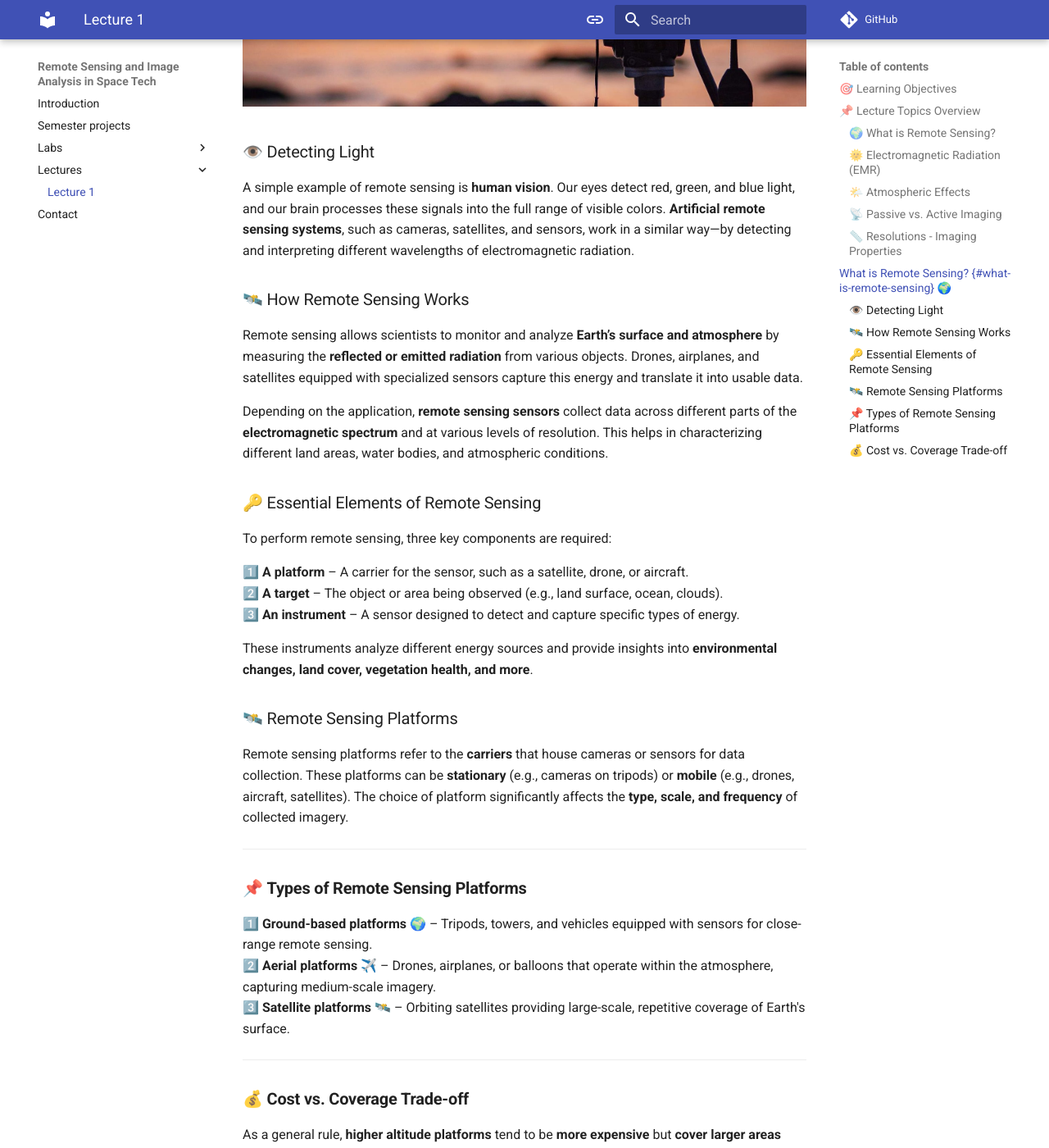
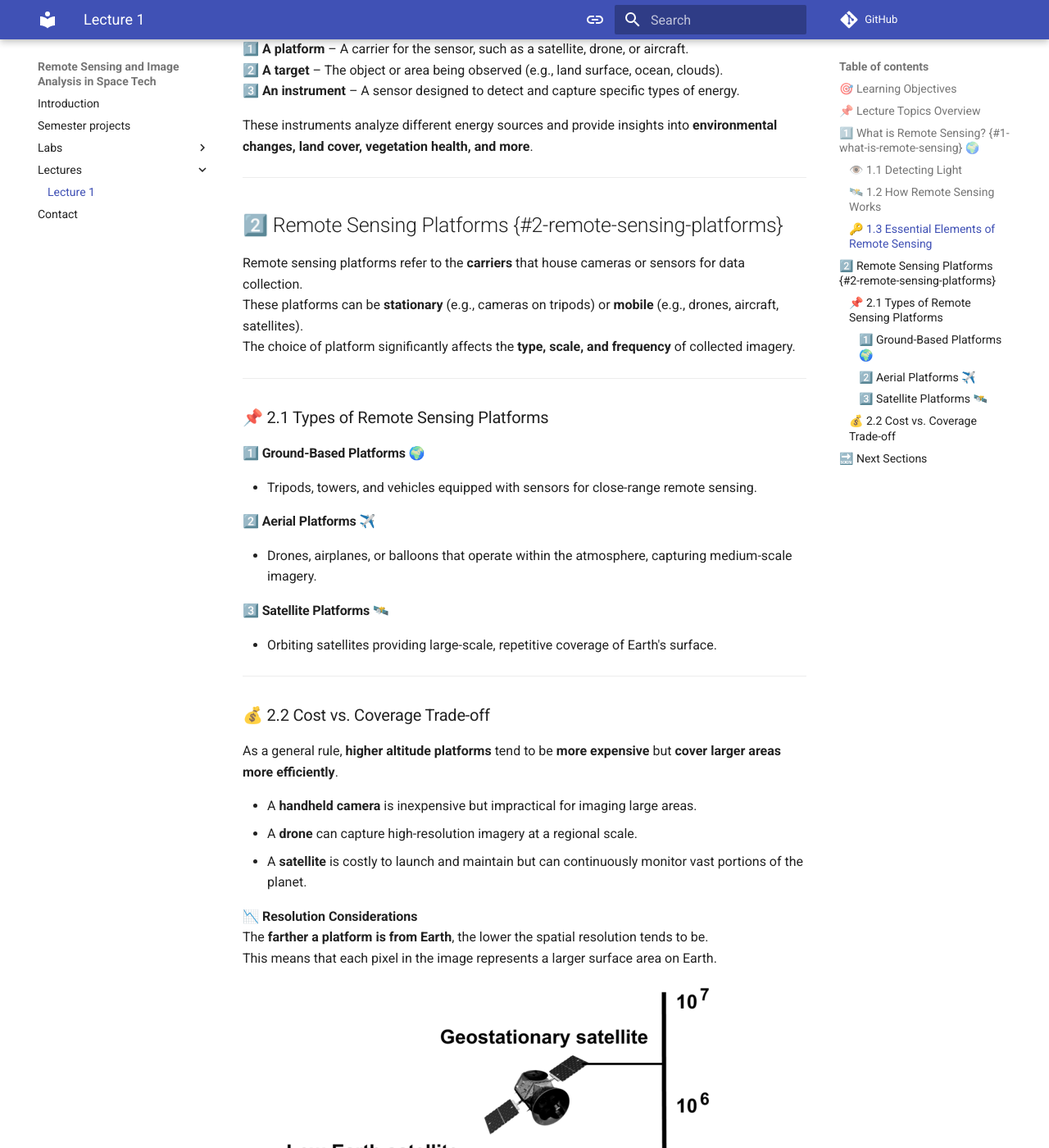
Before and after one commit to eo-agh/eo-course, an MkDocs documentation site: the page built from docs/assets/lectures/lecture_1.md, in a window 1280 px wide and 1400 px high, scrolled down 1924 px. Shown: the whole window at 82% size. Built offline with MkDocs 1.6.1 and Material for MkDocs 9.7.7, drawn with Linux system fonts in a browser that asks for light colours; comment, search, counter and statistics services are not loaded; some of the changed text lies outside the part shown.

Commit message:
Rebuilded structure of the document

```diff
--- a/docs/assets/lectures/lecture_1.md
+++ b/docs/assets/lectures/lecture_1.md
@@ -4,58 +4,43 @@
 
 By the end of this lecture, you will understand:
 
-✅ **What is Remote Sensing** and its importance in Earth observation
-✅ **The role of electromagnetic radiation (EMR)** in remote sensing
-✅ **How the atmosphere affects remote sensing data**
-✅ **The difference between passive and active remote sensing systems**
-✅ **Key imaging properties**, including spatial, spectral, radiometric, and temporal resolution
+✅ **[What is Remote Sensing](#1-what-is-remote-sensing)** and its importance in Earth observation
+✅ **[The role of electromagnetic radiation (EMR)](#2-electromagnetic-radiation-emr)** in remote sensing
+✅ **[How the atmosphere affects remote sensing data](#3-atmospheric-effects)**
+✅ **[The difference between passive and active remote sensing systems](#4-passive-vs-active-imaging)**
+✅ **[Key imaging properties](#5-resolutions-imaging-properties)**, including spatial, spectral, radiometric, and temporal resolution
 
 ---
 
 ## 📌 Lecture Topics Overview
 
-### 🌍 [What is Remote Sensing?](#what-is-remote-sensing)
-Remote sensing is the process of gathering information about an object or environment from a distance, typically using satellites, aircraft, or drones. It plays a crucial role in monitoring the Earth's surface, oceans, and atmosphere.
-
-### 🌞 Electromagnetic Radiation (EMR)
-Remote sensing relies on EMR, which travels in waves. Different sensors detect specific wavelengths, allowing them to capture different types of surface features.
-
-### 🌤️ Atmospheric Effects
-The atmosphere can absorb, scatter, or distort radiation before it reaches a sensor, influencing the quality of remote sensing data.
-
-### 📡 Passive vs. Active Imaging
-Remote sensing systems can be categorized into **passive** (relying on natural light sources, such as the Sun) and **active** (using their own energy source, such as radar or LiDAR).
-
-### 📏 Resolutions - Imaging Properties
-The quality and usability of remote sensing data depend on different resolution types:
-- **Spatial resolution** (image pixel size)
-- **Spectral resolution** (number of detected wavelengths)
-- **Radiometric resolution** (sensitivity to intensity differences)
-- **Temporal resolution** (frequency of data capture)
+1️⃣ **[What is Remote Sensing?](#1-what-is-remote-sensing)**
+2️⃣ **[Electromagnetic Radiation (EMR)](#2-electromagnetic-radiation-emr)**
+3️⃣ **[Atmospheric Effects](#3-atmospheric-effects)**
+4️⃣ **[Passive vs. Active Imaging](#4-passive-vs-active-imaging)**
+5️⃣ **[Resolutions - Imaging Properties](#5-resolutions-imaging-properties)**
 
 ---
 
-📌 _In the next sections, we will explore each of these topics in detail with examples and illustrations._
-
----
-##  What is Remote Sensing? {#what-is-remote-sensing} 🌍
+## 1️⃣ What is Remote Sensing? {#1-what-is-remote-sensing} 🌍
 
 Remote sensing is the **process of collecting information** about objects from a distance, without the need for physical contact. It is both a **science and an art**, as it involves obtaining and interpreting data about an object, area, or phenomenon through measurements made by instruments that are not in direct contact with the subject (Lillesand et al., 2015).
 
 ![Remote Sensing Illustration](https://raw.githubusercontent.com/eo-agh/eo-course/main/docs/assets/images/lecture1_image1.jpg)
 
-
-### 👁️ Detecting Light
+### 👁️ 1.1 Detecting Light
 
 A simple example of remote sensing is **human vision**. Our eyes detect red, green, and blue light, and our brain processes these signals into the full range of visible colors. **Artificial remote sensing systems**, such as cameras, satellites, and sensors, work in a similar way—by detecting and interpreting different wavelengths of electromagnetic radiation.
 
-### 🛰️ How Remote Sensing Works
+### 🛰️ 1.2 How Remote Sensing Works
 
-Remote sensing allows scientists to monitor and analyze **Earth’s surface and atmosphere** by measuring the **reflected or emitted radiation** from various objects. Drones, airplanes, and satellites equipped with specialized sensors capture this energy and translate it into usable data.
+Remote sensing allows scientists to monitor and analyze **Earth’s surface and atmosphere** by measuring the **reflected or emitted radiation** from various objects.
+Drones, airplanes, and satellites equipped with specialized sensors capture this energy and translate it into usable data.
 
-Depending on the application, **remote sensing sensors** collect data across different parts of the **electromagnetic spectrum** and at various levels of resolution. This helps in characterizing different land areas, water bodies, and atmospheric conditions.
+Depending on the application, **remote sensing sensors** collect data across different parts of the **electromagnetic spectrum** and at various levels of resolution.
+This helps in characterizing different land areas, water bodies, and atmospheric conditions.
 
-### 🔑 Essential Elements of Remote Sensing
+### 🔑 1.3 Essential Elements of Remote Sensing
 
 To perform remote sensing, three key components are required:
 
@@ -65,21 +50,31 @@
 
 These instruments analyze different energy sources and provide insights into **environmental changes, land cover, vegetation health, and more**.
 
-### 🛰️ Remote Sensing Platforms
+---
 
-Remote sensing platforms refer to the **carriers** that house cameras or sensors for data collection. These platforms can be **stationary** (e.g., cameras on tripods) or **mobile** (e.g., drones, aircraft, satellites). The choice of platform significantly affects the **type, scale, and frequency** of collected imagery.
+## 2️⃣ Remote Sensing Platforms {#2-remote-sensing-platforms}
+
+Remote sensing platforms refer to the **carriers** that house cameras or sensors for data collection.
+These platforms can be **stationary** (e.g., cameras on tripods) or **mobile** (e.g., drones, aircraft, satellites).
+The choice of platform significantly affects the **type, scale, and frequency** of collected imagery.
 
 ---
 
-### 📌 **Types of Remote Sensing Platforms**
+### 📌 2.1 Types of Remote Sensing Platforms
 
-1️⃣ **Ground-based platforms** 🌍 – Tripods, towers, and vehicles equipped with sensors for close-range remote sensing.
-2️⃣ **Aerial platforms** ✈️ – Drones, airplanes, or balloons that operate within the atmosphere, capturing medium-scale imagery.
-3️⃣ **Satellite platforms** 🛰️ – Orbiting satellites providing large-scale, repetitive coverage of Earth's surface.
+#### 1️⃣ Ground-Based Platforms 🌍
+- Tripods, towers, and vehicles equipped with sensors for close-range remote sensing.
+
+#### 2️⃣ Aerial Platforms ✈️
+- Drones, airplanes, or balloons that operate within the atmosphere, capturing medium-scale imagery.
+
+#### 3️⃣ Satellite Platforms 🛰️
+- Orbiting satellites providing large-scale, repetitive coverage of Earth's surface.
 
 ---
 
-### 💰 **Cost vs. Coverage Trade-off**
+### 💰 2.2 Cost vs. Coverage Trade-off
+
 As a general rule, **higher altitude platforms** tend to be **more expensive** but **cover larger areas more efficiently**.
 
 - A **handheld camera** is inexpensive but impractical for imaging large areas.
@@ -87,8 +82,20 @@
 - A **satellite** is costly to launch and maintain but can continuously monitor vast portions of the planet.
 
 📉 **Resolution Considerations**
-The **farther a platform is from Earth**, the lower the spatial resolution tends to be. This means that each pixel in the image represents a larger surface area on Earth.
+The **farther a platform is from Earth**, the lower the spatial resolution tends to be.
+This means that each pixel in the image represents a larger surface area on Earth.
 
 ![Platform Types](https://raw.githubusercontent.com/eo-agh/eo-course/main/docs/assets/images/lecture1_image2.png)
 
 ---
+
+## 🔜 Next Sections
+
+In the following sections, we will explore:
+
+➡️ **[Electromagnetic Radiation (EMR)](#2-electromagnetic-radiation-emr)**
+➡️ **[Atmospheric Effects](#3-atmospheric-effects)**
+➡️ **[Passive vs. Active Imaging](#4-passive-vs-active-imaging)**
+➡️ **[Resolutions - Imaging Properties](#5-resolutions-imaging-properties)**
+
+Stay tuned! 🚀
```
